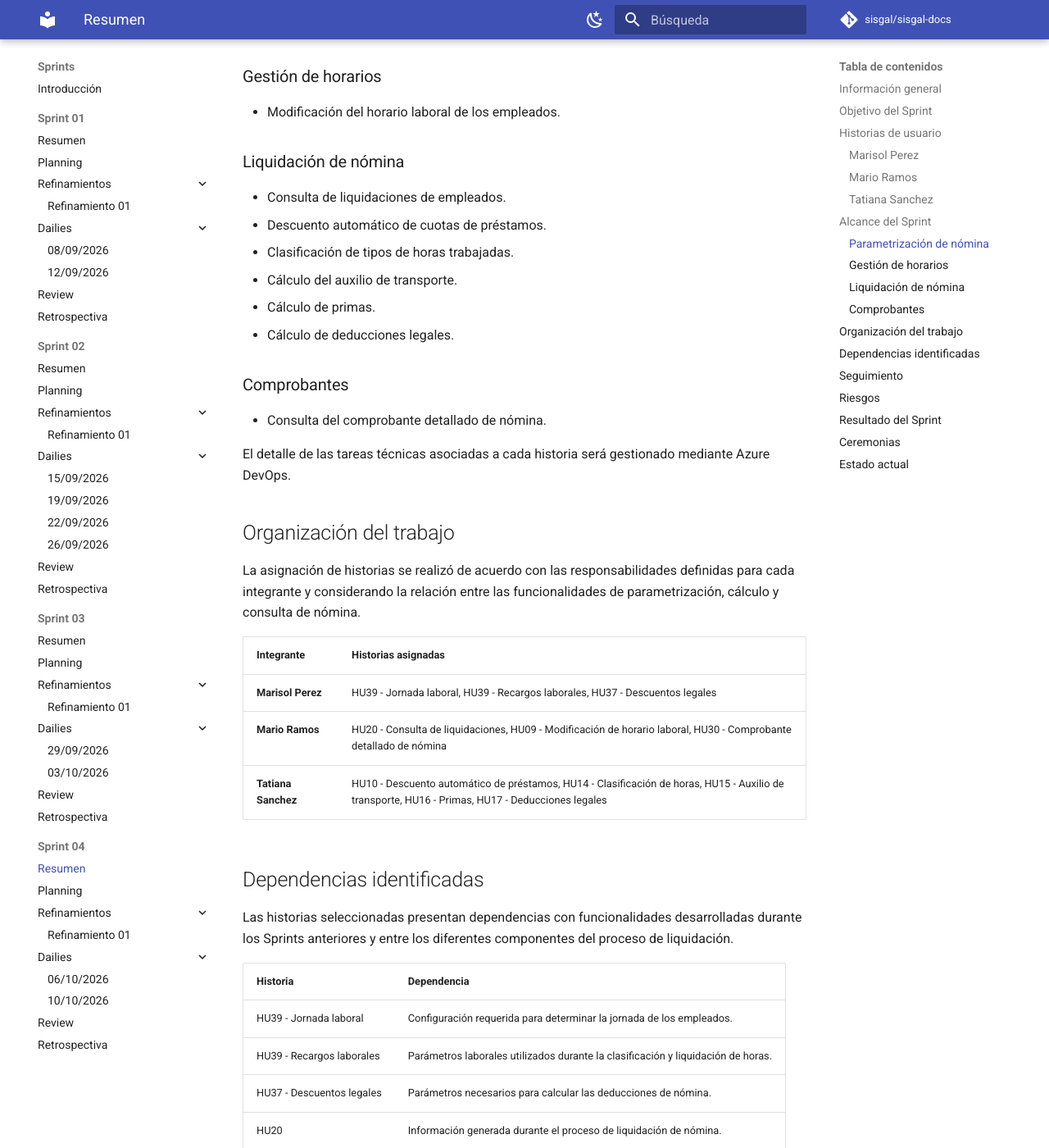
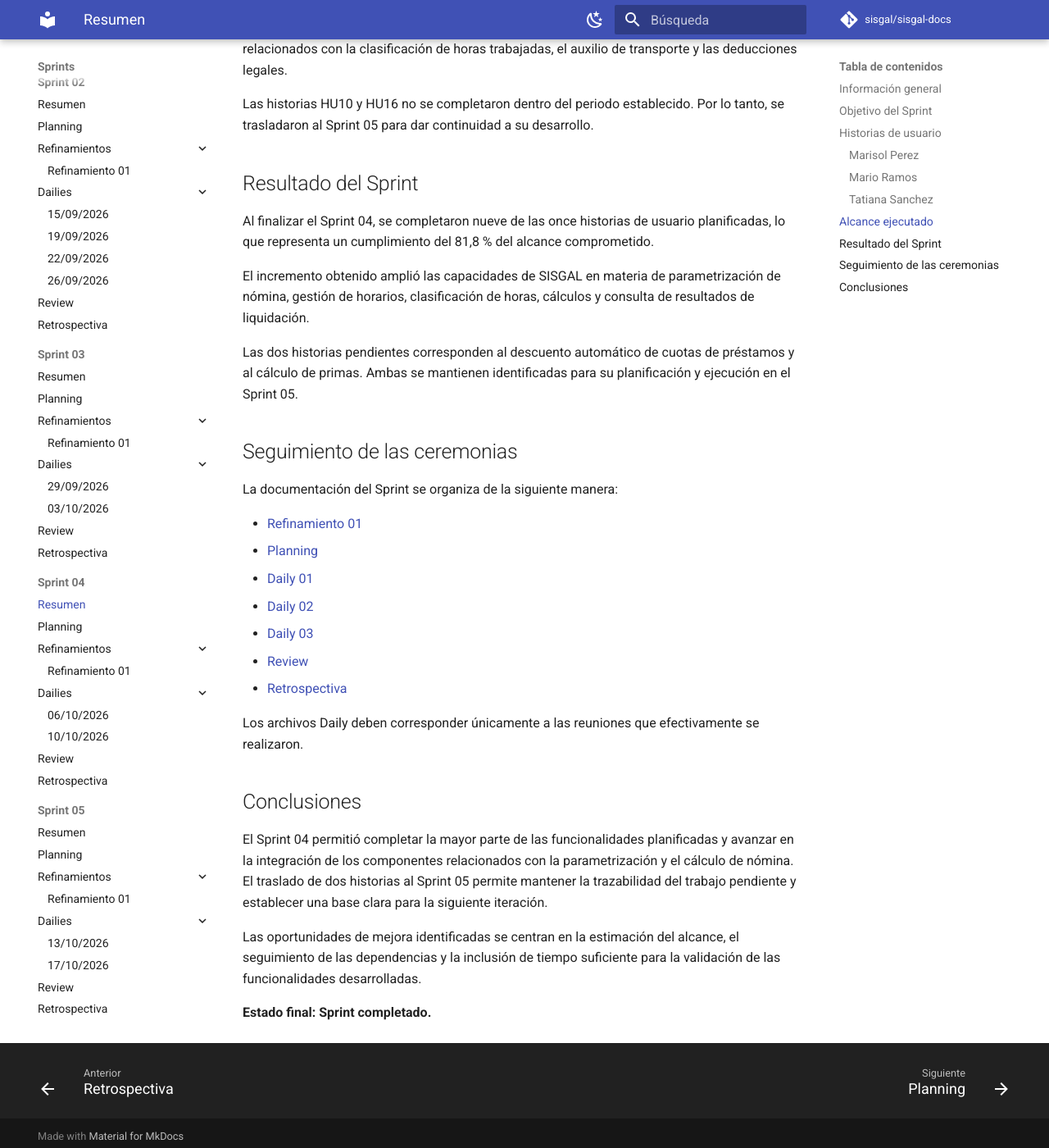
Before and after one commit to sisgal-platform/sisgal-docs, an MkDocs documentation site: the page built from docs/sprints/sprint-04/index.md, in a window 1280 px wide and 1400 px high, scrolled down 2136 px. Shown: the whole window at 82% size. Built offline with MkDocs 1.6.1 and Material for MkDocs 9.7.7, drawn with Linux system fonts in a browser that asks for light colours; comment, search, counter and statistics services are not loaded; some of the changed text lies outside the part shown.

Commit message:
feat: Update Sprint 04 documentation and add Sprint 05 structure
- Mark Sprint 04 as completed with detailed user stories and completion metrics.
- Enhance objectives and scope descriptions for Sprint 04.
- Add daily meeting notes for Sprint 04 (06/10/2026 and 10/10/2026).
- Introduce retrospective and review documents for Sprint 04.
- Establish initial structure for Sprint 05, including planning, daily notes, and user stories.
- Document dependencies, risks, and organization of work for Sprint 05.
- Ensure traceability of user stories and tasks in Azure DevOps.

```diff
--- a/docs/sprints/sprint-04/index.md
+++ b/docs/sprints/sprint-04/index.md
@@ -7,15 +7,18 @@
 | **Sprint** | Sprint 04 |
 | **Periodo** | 05/10/2026 – 11/10/2026 |
 | **Duración** | 1 semana |
-| **Estado** | En progreso |
-| **Historias de usuario** | 11 |
+| **Estado** | Completado |
+| **Historias planificadas** | 11 |
+| **Historias completadas** | 9 |
+| **Historias trasladadas** | 2 |
+| **Cumplimiento del alcance** | 81,8 % |
 | **Objetivo** | Parametrización y liquidación de nómina |
 
 ## Objetivo del Sprint
 
-Desarrollar funcionalidades relacionadas con la parametrización de los conceptos de nómina y el proceso de liquidación de empleados, dando continuidad a las funcionalidades de empleados, asistencia, préstamos e incapacidades desarrolladas durante los Sprints anteriores.
+Desarrollar funcionalidades relacionadas con la parametrización de los conceptos de nómina, la gestión de horarios y los cálculos requeridos para la liquidación de empleados, así como las consultas y los comprobantes asociados a sus resultados.
 
-El Sprint busca avanzar en la configuración de parámetros laborales y legales, así como en los cálculos requeridos para la liquidación de nómina y la consulta de sus resultados.
+El Sprint buscó dar continuidad a las funcionalidades de empleados, asistencia y novedades desarrolladas durante las iteraciones anteriores, avanzando en la configuración de parámetros laborales y legales y en los componentes necesarios para el proceso de liquidación.
 
 ## Historias de usuario
 
@@ -23,121 +26,60 @@
 
 | ID | Historia de usuario | Estado |
 |---|---|---|
-| HU39 | Configurar parámetros de nómina - Jornada laboral | En progreso |
-| HU39 | Configurar parámetros de nómina - Recargos laborales | En progreso |
-| HU37 | Configurar parámetros de nómina - Descuentos legales | En progreso |
+| HU39 | Configurar parámetros de nómina - Jornada laboral | Completada |
+| HU39 | Configurar parámetros de nómina - Recargos laborales | Completada |
+| HU37 | Configurar parámetros de nómina - Descuentos legales | Completada |
 
 ### Mario Ramos
 
 | ID | Historia de usuario | Estado |
 |---|---|---|
-| HU20 | Consultar liquidaciones de empleados | En progreso |
-| HU09 | Modificar horario laboral de empleado | En progreso |
-| HU30 | Consulta de comprobante detallado de nómina | En progreso |
+| HU20 | Consultar liquidaciones de empleados | Completada |
+| HU09 | Modificar horario laboral de empleado | Completada |
+| HU30 | Consultar comprobante detallado de nómina | Completada |
 
 ### Tatiana Sanchez
 
 | ID | Historia de usuario | Estado |
 |---|---|---|
-| HU10 | Descontar cuotas de préstamos automáticamente | En progreso |
-| HU14 | Clasificar tipos de horas trabajadas | En progreso |
-| HU15 | Calcular auxilio de transporte | En progreso |
-| HU16 | Calcular primas | En progreso |
-| HU17 | Calcular deducciones legales | En progreso |
+| HU10 | Descontar cuotas de préstamos automáticamente | Trasladada al Sprint 05 |
+| HU14 | Clasificar tipos de horas trabajadas | Completada |
+| HU15 | Calcular auxilio de transporte | Completada |
+| HU16 | Calcular primas | Trasladada al Sprint 05 |
+| HU17 | Calcular deducciones legales | Completada |
 
-## Alcance del Sprint
+## Alcance ejecutado
 
-El Sprint 04 comprende funcionalidades orientadas principalmente a la configuración de parámetros de nómina y al cálculo y consulta de los resultados de liquidación.
+El Sprint permitió avanzar en tres áreas principales. En primer lugar, se completaron las funcionalidades de parametrización relacionadas con la jornada laboral, los recargos y los descuentos legales. En segundo lugar, se finalizaron las funcionalidades de modificación de horarios y consulta de liquidaciones y comprobantes. Finalmente, se completaron los cálculos relacionados con la clasificación de horas trabajadas, el auxilio de transporte y las deducciones legales.
 
-El alcance incluye:
-
-### Parametrización de nómina
-
-- Configuración de la jornada laboral.
-- Configuración de recargos laborales.
-- Configuración de descuentos legales.
-
-### Gestión de horarios
-
-- Modificación del horario laboral de los empleados.
-
-### Liquidación de nómina
-
-- Consulta de liquidaciones de empleados.
-- Descuento automático de cuotas de préstamos.
-- Clasificación de tipos de horas trabajadas.
-- Cálculo del auxilio de transporte.
-- Cálculo de primas.
-- Cálculo de deducciones legales.
-
-### Comprobantes
-
-- Consulta del comprobante detallado de nómina.
-
-El detalle de las tareas técnicas asociadas a cada historia será gestionado mediante Azure DevOps.
-
-## Organización del trabajo
-
-La asignación de historias se realizó de acuerdo con las responsabilidades definidas para cada integrante y considerando la relación entre las funcionalidades de parametrización, cálculo y consulta de nómina.
-
-| Integrante | Historias asignadas |
-|---|---|
-| **Marisol Perez** | HU39 - Jornada laboral, HU39 - Recargos laborales, HU37 - Descuentos legales |
-| **Mario Ramos** | HU20 - Consulta de liquidaciones, HU09 - Modificación de horario laboral, HU30 - Comprobante detallado de nómina |
-| **Tatiana Sanchez** | HU10 - Descuento automático de préstamos, HU14 - Clasificación de horas, HU15 - Auxilio de transporte, HU16 - Primas, HU17 - Deducciones legales |
-
-## Dependencias identificadas
-
-Las historias seleccionadas presentan dependencias con funcionalidades desarrolladas durante los Sprints anteriores y entre los diferentes componentes del proceso de liquidación.
-
-| Historia | Dependencia |
-|---|---|
-| HU39 - Jornada laboral | Configuración requerida para determinar la jornada de los empleados. |
-| HU39 - Recargos laborales | Parámetros laborales utilizados durante la clasificación y liquidación de horas. |
-| HU37 - Descuentos legales | Parámetros necesarios para calcular las deducciones de nómina. |
-| HU20 | Información generada durante el proceso de liquidación de nómina. |
-| HU09 | Información del empleado y configuración de horarios. |
-| HU30 | Resultado de la liquidación de nómina. |
-| HU10 | Préstamos registrados y cuotas pendientes de los empleados. |
-| HU14 | Registros de asistencia y parámetros de jornada y recargos. |
-| HU15 | Información salarial y condiciones del empleado. |
-| HU16 | Información salarial y periodo de liquidación. |
-| HU17 | Salario base y parámetros de descuentos legales. |
-
-## Seguimiento
-
-El avance del Sprint será realizado mediante reuniones Daily, en las cuales se revisarán:
-
-- Avances realizados.
-- Próximos pasos.
-- Estado de las historias.
-- Dependencias entre funcionalidades.
-- Bloqueos o impedimentos.
-- Acuerdos y acciones pendientes.
-
-## Riesgos
-
-- Dependencias entre las funcionalidades de parametrización y los cálculos de nómina.
-- Dependencia de información de asistencia, préstamos y empleados para realizar los cálculos.
-- Tiempo reducido del Sprint para completar las funcionalidades seleccionadas.
-- Posibles ajustes en las reglas de negocio durante la implementación de los cálculos.
+Las historias HU10 y HU16 no se completaron dentro del periodo establecido. Por lo tanto, se trasladaron al Sprint 05 para dar continuidad a su desarrollo.
 
 ## Resultado del Sprint
 
-> Pendiente de registrar al finalizar el Sprint.
+Al finalizar el Sprint 04, se completaron nueve de las once historias de usuario planificadas, lo que representa un cumplimiento del 81,8 % del alcance comprometido.
 
-Al finalizar el Sprint se actualizará esta sección con las historias completadas, el incremento desarrollado y los principales resultados obtenidos.
+El incremento obtenido amplió las capacidades de SISGAL en materia de parametrización de nómina, gestión de horarios, clasificación de horas, cálculos y consulta de resultados de liquidación.
 
-## Ceremonias
+Las dos historias pendientes corresponden al descuento automático de cuotas de préstamos y al cálculo de primas. Ambas se mantienen identificadas para su planificación y ejecución en el Sprint 05.
+
+## Seguimiento de las ceremonias
+
+La documentación del Sprint se organiza de la siguiente manera:
 
 - [Refinamiento 01](refinement-01.md)
 - [Planning](planning.md)
-- Daily — Pendiente
-- Review — Pendiente
-- Retrospectiva — Pendiente
+- [Daily 01](dailies/daily-01.md)
+- [Daily 02](dailies/daily-02.md)
+- [Daily 03](dailies/daily-03.md)
+- [Review](review.md)
+- [Retrospectiva](retrospective.md)
 
-## Estado actual
+Los archivos Daily deben corresponder únicamente a las reuniones que efectivamente se realizaron.
 
-**Sprint en progreso.**
+## Conclusiones
 
-El equipo inició el desarrollo de las historias seleccionadas el 05/10/2026.
+El Sprint 04 permitió completar la mayor parte de las funcionalidades planificadas y avanzar en la integración de los componentes relacionados con la parametrización y el cálculo de nómina. El traslado de dos historias al Sprint 05 permite mantener la trazabilidad del trabajo pendiente y establecer una base clara para la siguiente iteración.
+
+Las oportunidades de mejora identificadas se centran en la estimación del alcance, el seguimiento de las dependencias y la inclusión de tiempo suficiente para la validación de las funcionalidades desarrolladas.
+
+**Estado final: Sprint completado.**
--- a/mkdocs.yml
+++ b/mkdocs.yml
@@ -171,3 +171,14 @@
               - 10/10/2026: sprints/sprint-04/dailies/2026-10-10.md
           - Review: sprints/sprint-04/review.md
           - Retrospectiva: sprints/sprint-04/retrospective.md
+
+      - Sprint 05:
+          - Resumen: sprints/sprint-05/index.md
+          - Planning: sprints/sprint-05/planning.md
+          - Refinamientos:
+              - Refinamiento 01: sprints/sprint-05/refinement-01.md
+          - Dailies:
+              - 13/10/2026: sprints/sprint-05/dailies/2026-10-13.md
+              - 17/10/2026: sprints/sprint-05/dailies/2026-10-17.md
+          - Review: sprints/sprint-05/review.md
+          - Retrospectiva: sprints/sprint-05/retrospective.md
```
Also changed, not shown: docs/sprints/sprint-04/dailies/2026-10-06.md (added, +28 -0 lines), docs/sprints/sprint-04/dailies/2026-10-10.md (added, +26 -0 lines), docs/sprints/sprint-04/retrospective.md (added, +48 -0 lines), docs/sprints/sprint-04/review.md (added, +69 -0 lines), docs/sprints/sprint-05/dailies/2026-10-13.md (added, +30 -0 lines), docs/sprints/sprint-05/dailies/2026-10-17.md (added, +28 -0 lines), docs/sprints/sprint-05/index.md (added, +111 -0 lines), docs/sprints/sprint-05/planning.md (added, +80 -0 lines), docs/sprints/sprint-05/refinement-01.md (added, +47 -0 lines), docs/sprints/sprint-05/retrospective.md (added, +53 -0 lines), docs/sprints/sprint-05/review.md (added, +62 -0 lines).
